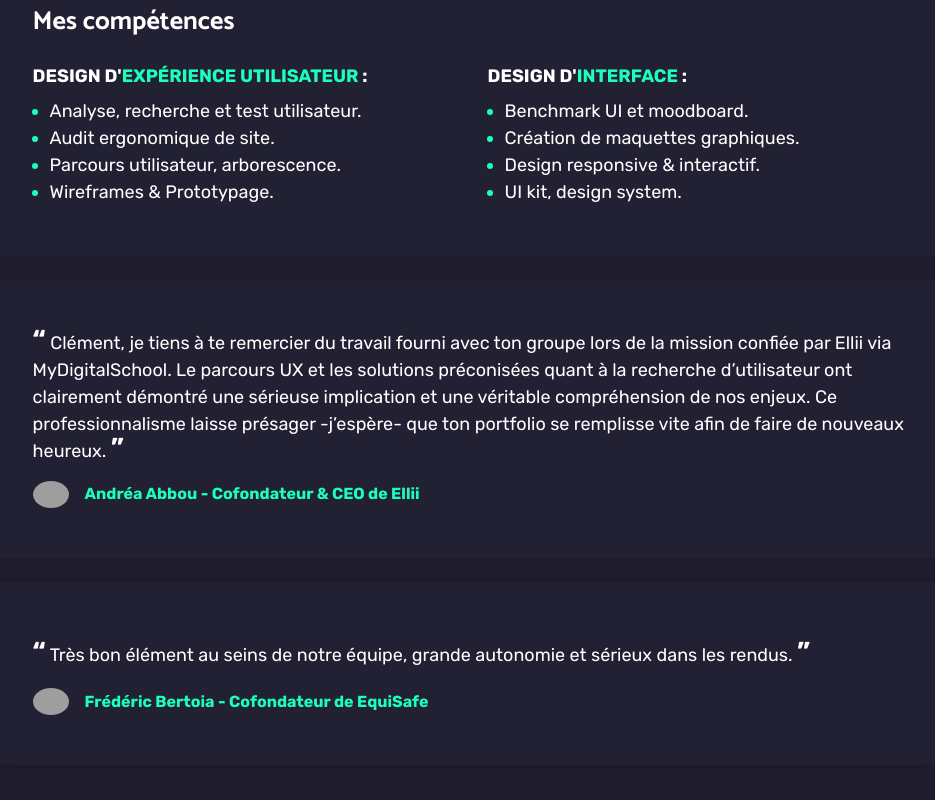
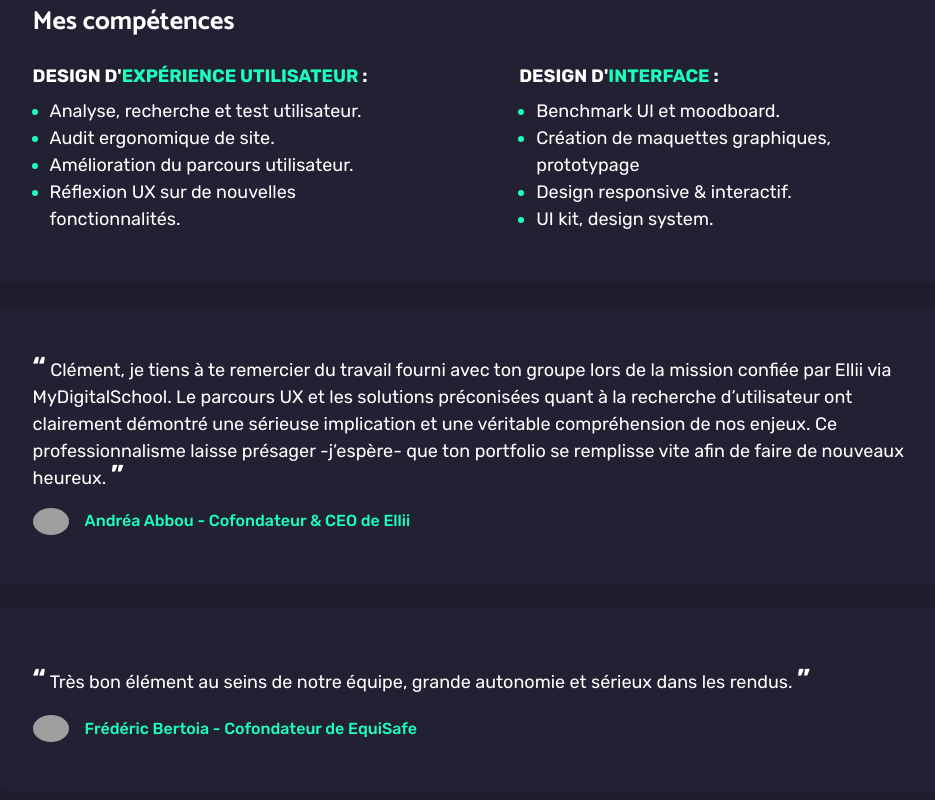
Before and after one commit to clementehmann/clementehmann.github.io, a plain HTML site: page index.html in a window 1280 px wide. Shown: the part 2040-2840 px from the top of the page, without its empty margins (171-1106 px from the left). Drawn offline with nearby package versions, Linux system fonts and the light colour scheme; grey boxes are pictures that could not be loaded.

Commit message:
Add files via upload

```diff
--- a/index.html
+++ b/index.html
@@ -119,7 +119,7 @@
 									</div>
 									<div class="mb-5">
 										<h4 class="mb-3">Charte graphique</h4>
-										<a style="text-decoration: none;" href="/img/CharteGraphique.pdf" target="_blank">Voir la charte graphique</a>
+										<a style="text-decoration:underline;" href="/img/CharteGraphique.pdf" target="_blank">Voir la charte graphique</a>
 									</div>
 									<div class="mb-5">
 										<h4 class="mb-3">Maquettes mobile</h4>
@@ -217,7 +217,7 @@
 		<div class="mycontainer mt-5">
 			<div class="card-about animjs3" style="	border-radius: 30px 30px 0 0;">
 				<div class="mycv d-flex justify-content-end" style="margin-top: -80px; margin-right: 60px;">
-					<a class="btn-cv" href="img/CV_ClémentEhmann.pdf" target="_blank">
+					<a class="btn-cv" href="img/CV_ClémentEhmann_2024.pdf" target="_blank">
 						<div class="circle">
 							<i class="img-circle fa-solid fa-download"></i>
 							<div class="img-box"></div>
@@ -249,15 +249,15 @@
 						<ul>
 							<li>Analyse, recherche et test utilisateur.</li>
 							<li>Audit ergonomique de site.</li>
-							<li>Parcours utilisateur, arborescence.</li>
-							<li>Wireframes & Prototypage.</li>
+							<li>Amélioration du parcours utilisateur.</li>
+							<li>Réflexion UX sur de nouvelles fonctionnalités.</li>
 						</ul>
 					</div>
 					<div>
 						<h4 class="mb-2">Design d'<span class="primary">interface</span> :</h4>
 						<ul>
 							<li>Benchmark UI et moodboard.</li>
-							<li>Création de maquettes graphiques.</li>
+							<li>Création de maquettes graphiques, prototypage</li>
 							<li>Design responsive & interactif.</li>
 							<li>UI kit, design system.</li>
 						</ul>
@@ -273,7 +273,7 @@
 					afin de faire de nouveaux heureux. <span style="font-size: 27px; font-weight: 700; line-height: 20px">”</span></p>
 				<a class="d-flex align-items-center mt-3" style="text-decoration: none;" href="https://www.linkedin.com/in/andr%C3%A9a-abbou/" target="_blank">
 					<img class="mr-3 rounded-circle"  style="width: 2em;" src="https://media-exp1.licdn.com/dms/image/C4E03AQGPs_4VxjR01Q/profile-displayphoto-shrink_800_800/0/1634221499860?e=1674086400&v=beta&t=JZG9OSzy0BPI0dfgy8VDgjIQgt65xNGVeTNYDrJ6REE" alt="Andréa Abbou">
-					<p class="primary font-weight-bold" style="font-size: 16px;">Andréa Abbou - Cofondateur & CEO de Ellii</p>
+					<p class="primary" style="font-size: 16px; font-weight: 500;">Andréa Abbou - Cofondateur & CEO de Ellii</p>
 				</a>
 			</div>
 			<div class="mt-4 card-about animjs3" style="border-radius: 0 0 30px 30px;">
@@ -281,7 +281,7 @@
    					 grande autonomie et sérieux dans les rendus. <span style="font-size: 27px; font-weight: 700;">”</span></p>
 				<a class="d-flex align-items-center mt-3" style="text-decoration: none;" href="https://www.linkedin.com/in/frederic-bertoia/" target="_blank">
 					<img class="mr-3 rounded-circle" style="width: 2em;" src="https://media-exp1.licdn.com/dms/image/C4E03AQELQqmJu7GeaA/profile-displayphoto-shrink_800_800/0/1516859178702?e=1674086400&v=beta&t=-gtxRVhfHu8JE_dtpWl1V5gHymM10E2WlhJaIXa57Qc" alt="Frédéric Bertoia">
-					<p class="primary font-weight-bold" style="font-size: 16px;">Frédéric Bertoia - Cofondateur de EquiSafe</p>
+					<p class="primary" style="font-size: 16px; font-weight: 500;">Frédéric Bertoia - Cofondateur de EquiSafe</p>
 				</a>
 			</div>
 			<!-- Quelques outils que j'utilise (slider) -->
@@ -614,7 +614,7 @@
 			<p>Je serai ravie de répondre à vos questions !</p>
 			<div class="social-icon row justify-content-between mt-5 pt-5">
 				<div class="text-center m-3" style="width: 250px;">
-					<a class="mb-3" target="_blank"><i class="fa-solid fa-envelope text-white"></i></a>
+					<a class="mb-3" href="mailto:clement.ehmann@gmail.com" target="_blank"><i class="fa-solid fa-envelope text-white"></i></a>
 					<h4>Par email</h4>
 					<p>clement.ehmann@gmail.com</p>
 				</div>
```
